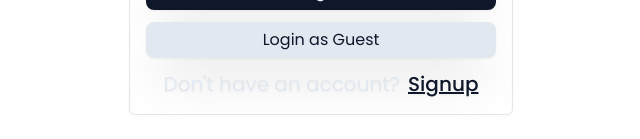
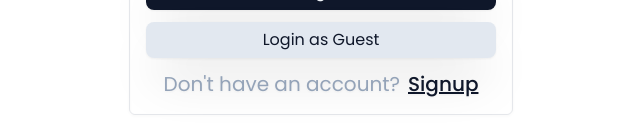
Before and after one commit to JatinSingh08/NomadNet, a React (Create React App) app: page /login in a window 1280 px wide. Shown: the part 658-797 px from the top of the page, without its empty margins (319-959 px from the left). Built offline with nearby package versions, Linux system fonts and the light colour scheme; what miragejs would draw is missing.

Commit message:
fix: login form

```diff
--- a/src/components/Auth/LoginForm.jsx
+++ b/src/components/Auth/LoginForm.jsx
@@ -74,7 +74,7 @@
           Login as Guest
         </button>
         <div className="text-gray-600 m-auto">
-          <p className="text-xl mb-0 text-slate-200">
+          <p className="text-xl mb-0 text-slate-400">
             Don't have an account?
             <Link to="/signup">
               <span className="text-slate-900 underline ml-2 font-medium">Signup</span>
```
